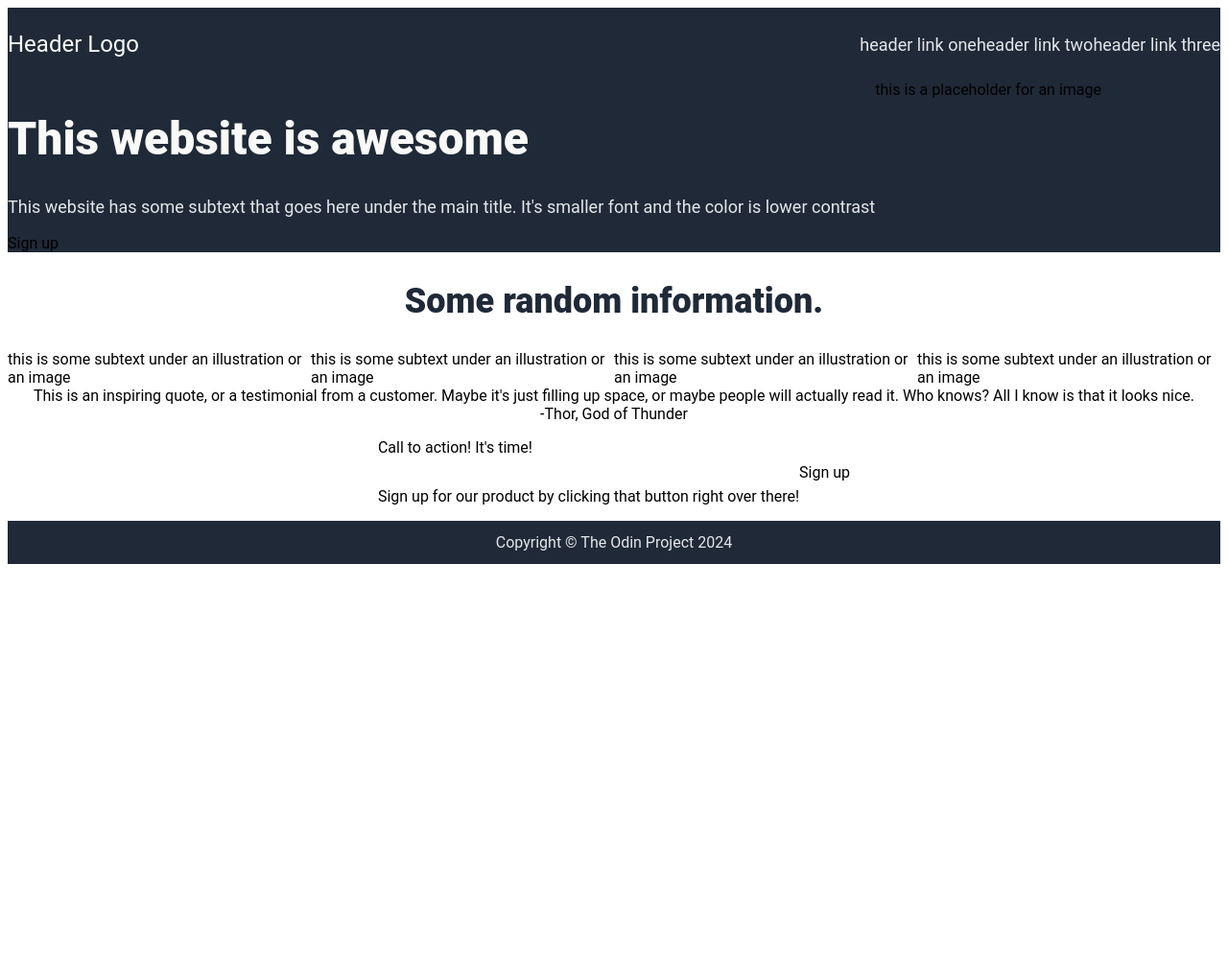
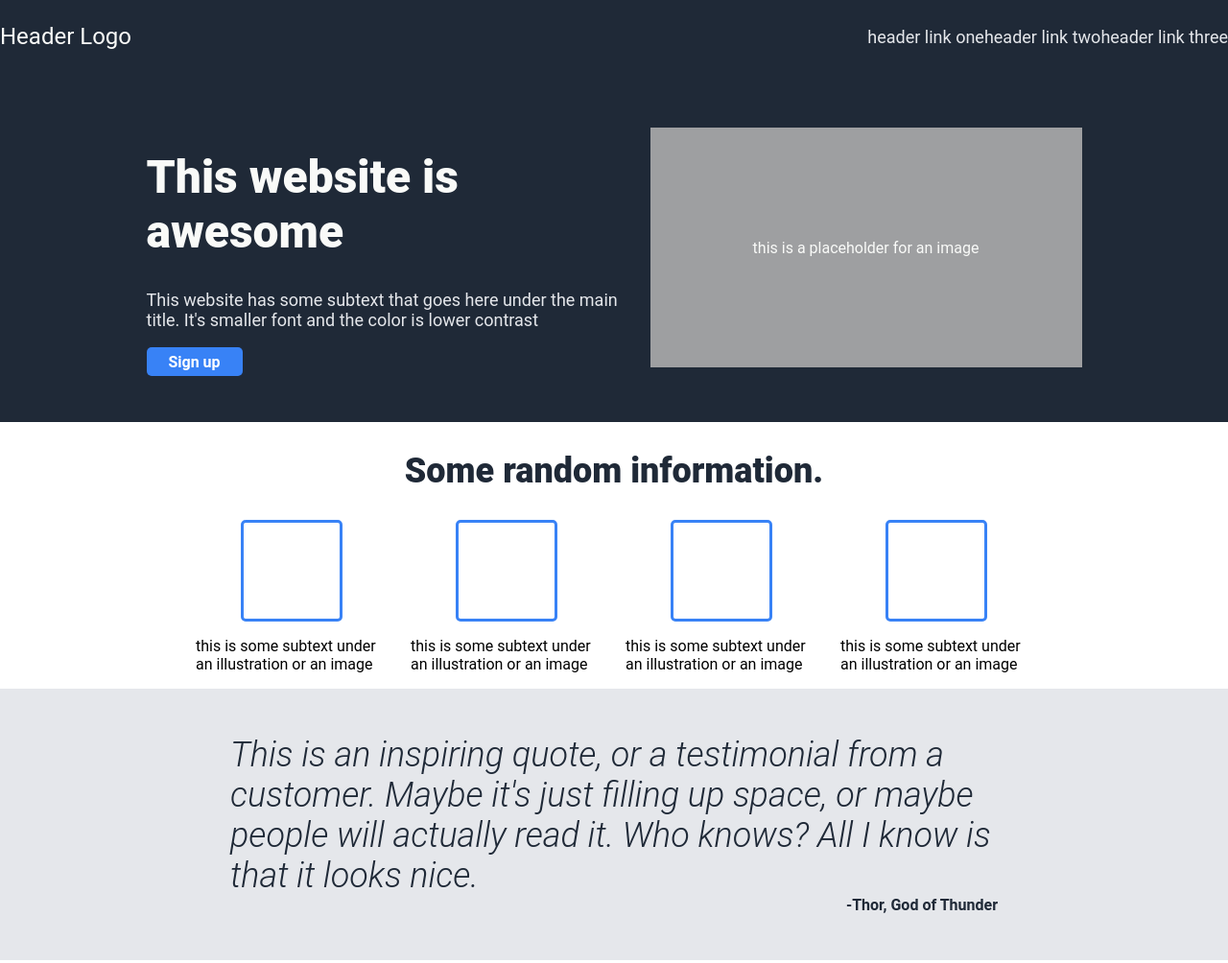
Before and after one commit to ostapsivko/landing-page, a plain HTML site: page index.html in a window 1280 px wide. Shown: the top 1004 px of the page at 96% size. Before the commit the page ends 800 px from the top, so only its background shows below. Drawn offline with Linux system fonts and the light colour scheme.

Commit message:
Add hero and info section styles

```diff
--- a/index.html
+++ b/index.html
@@ -17,9 +17,9 @@
             </ul>
         </div>
 
-        <div class="content">
+        <!-- <div class="content"> -->
             <div class="hero">
-                <div>
+                <div class="hero-content">
                     <h1 class="hero-header">This website is awesome</h1>
                     <p class="hero-subtext">This website has some subtext that goes here under the main title.
                         It's smaller font and the color is lower contrast</p>
@@ -31,17 +31,21 @@
             <div class="info">
                 <h2 class="items-header">Some random information.</h2>
                 <div class="items">
-                    <div>this is some subtext under an illustration or an image</div>
-                    <div>this is some subtext under an illustration or an image</div>
-                    <div>this is some subtext under an illustration or an image</div>
-                    <div>this is some subtext under an illustration or an image</div>
+                    <div class="item"><div class="item-border"></div><p>this is some subtext under an illustration or an image</p></div>
+                    <div class="item"><div class="item-border"></div><p>this is some subtext under an illustration or an image</p></div>
+                    <div class="item"><div class="item-border"></div><p>this is some subtext under an illustration or an image</p></div>
+                    <div class="item"><div class="item-border"></div><p>this is some subtext under an illustration or an image</p></div>
                 </div>
             </div>
 
-            <div class="quote">This is an inspiring quote, or a testimonial from a customer.
-                Maybe it's just filling up space, or maybe people will actually read it. Who knows?
-                All I know is that it looks nice.</div>
-            <div class="source">-Thor, God of Thunder</div>
+            <div class="quote">
+                <div class="citation">
+                    This is an inspiring quote, or a testimonial from a customer.
+                    Maybe it's just filling up space, or maybe people will actually read it. Who knows?
+                    All I know is that it looks nice.
+                    <div class="source">-Thor, God of Thunder</div>
+                </div>
+            </div>
 
             <div class="call-to-action">
                 <div class="container">
@@ -50,7 +54,7 @@
                 </div>
                 <div class="call-button">Sign up</div>
             </div>
-        </div>
+        <!-- </div> -->
 
         <div class="footer">
             Copyright © The Odin Project 2024
--- a/style.css
+++ b/style.css
@@ -1,5 +1,9 @@
 body {
     font-family: "Roboto", sans-serif;
+    width: 100%;
+    height: 100%;
+    padding: 0;
+    margin: 0;
 }
 
 .container {
@@ -17,6 +21,50 @@ body {
     font-size: 24px;
     color: #F9FAF8;
     align-items: center;
+}
+
+.hero {
+    justify-content: center;
+    align-items: center;
+    padding: 48px;
+    gap: 25px;
+}
+
+.hero-content {
+    max-width: 500px;
+    max-height: 300px;
+}
+
+.hero-button {
+    background-color: #3882f6;
+    width: 100px;
+    min-height: 30px;
+    font-weight: 700;
+    color: white;
+    border-radius: 5px;
+    display: flex;
+    justify-content: center;
+    align-items: center;
+}
+
+.placeholder {
+    background-color: #9e9fa1;
+    color: #F9FAF8;
+    min-width: 450px;
+    min-height: 250px;
+    display: flex;
+    justify-content: center;
+    align-items: center;
+}
+
+.content {
+    display: flex;
+    flex-direction: column;
+}
+
+.hero, .call-to-action, .quote, .info {
+    flex: auto;
+    min-height: 120px;
 }
 
 .link-left {
@@ -43,14 +91,56 @@ body {
 
 .items {
     display: flex;
-    justify-content: space-between;
+    justify-content: center;
+    align-items: center;
+    gap: 24px;
+}
+
+.item {
+    display: flex;
+    flex-direction: column;
+    justify-content: center;
+    align-items: center;
+    max-width: 200px;
+}
+
+.item-border {
+    border: 3px solid #3882f6;
+    border-radius: 5px;
+    width: 100px;
+    height:100px;
+}
+
+.hero, .quote, .source {
+    display: flex;
+    justify-content: center;
     align-items: center;
 }
 
-.quote, .source {
+.quote {
+    background-color: #E5E7EB;
+
+}
+
+.citation {
     display: flex;
+    flex-direction: column;
+    align-items: center;
     justify-content: center;
-    align-items: center;
+    flex: auto;
+    padding: 48px;
+    font-size: 36px;
+    font-style: italic;
+    font-weight: 300;
+    color:#1F2937;
+    max-width: 800px;
+}
+
+.source {
+    align-self: flex-end;
+    font-style: normal;
+    font-weight: 700;
+    font-size: 16px;
 }
 
 .call-to-action {
@@ -64,7 +154,7 @@ body {
     justify-content: center;
     align-items: center;
     color: #E5E7EB;
-    height: 45px;
+    height: 68px;
 }
 
 ul {
```
